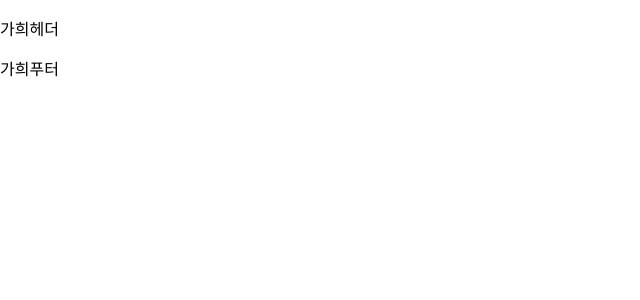
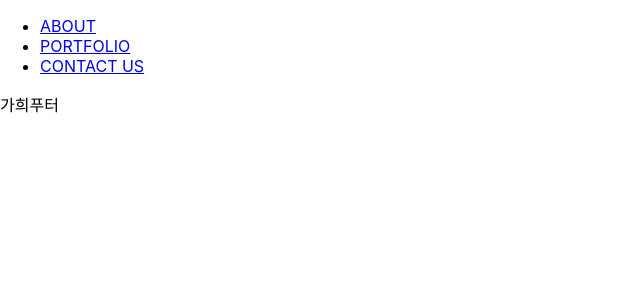
Before and after one commit to toryu1211/html, a React (Create React App) app: page /ygh in a window 1280 px wide. Shown: the top 300 px of the page, without its empty margins (0-640 px from the left). Built offline with nearby package versions, Linux system fonts and the light colour scheme.

Commit message:
css 추가

```diff
--- /dev/null
+++ b/assets/css/ygh/common.css
@@ -0,0 +1,3 @@
+* { margin: 0; padding: 0; }
+a { text-decoration: none; }
+li { list-style-type: none; }
--- a/public/index.html
+++ b/public/index.html
@@ -1,17 +1,10 @@
 <!DOCTYPE html>
-<html lang="en">
+<html lang="ko">
   <head>
     <meta charset="utf-8" />
-    <link rel="icon" href="%PUBLIC_URL%/favicon.ico" />
     <meta name="viewport" content="width=device-width, initial-scale=1" />
-    <meta name="theme-color" content="#000000" />
-    <meta
-      name="description"
-      content="Web site created using create-react-app"
-    />
-    <link rel="apple-touch-icon" href="%PUBLIC_URL%/logo192.png" />
-    <link rel="manifest" href="%PUBLIC_URL%/manifest.json" />
-    <title>React App</title>
+    <meta name="description" content="유유부부의 포트폴리오" />
+    <title>Portfolio</title>
   </head>
   <body>
     <div id="root"></div>
--- a/src/component/ygh/temple/Header.js
+++ b/src/component/ygh/temple/Header.js
@@ -2,7 +2,15 @@ import React,{Component} from 'react'
 
 const Header=()=>{
     return(
-        <p>가희헤더</p>
+        <header className="header">
+            <nav className="menu">
+                <ul className="menu_list">
+                    <li><a href="#">ABOUT</a></li>
+                    <li><a href="#">PORTFOLIO</a></li>
+                    <li><a href="#">CONTACT US</a></li>
+                </ul>
+            </nav>
+        </header>
     )
 }
 
```
